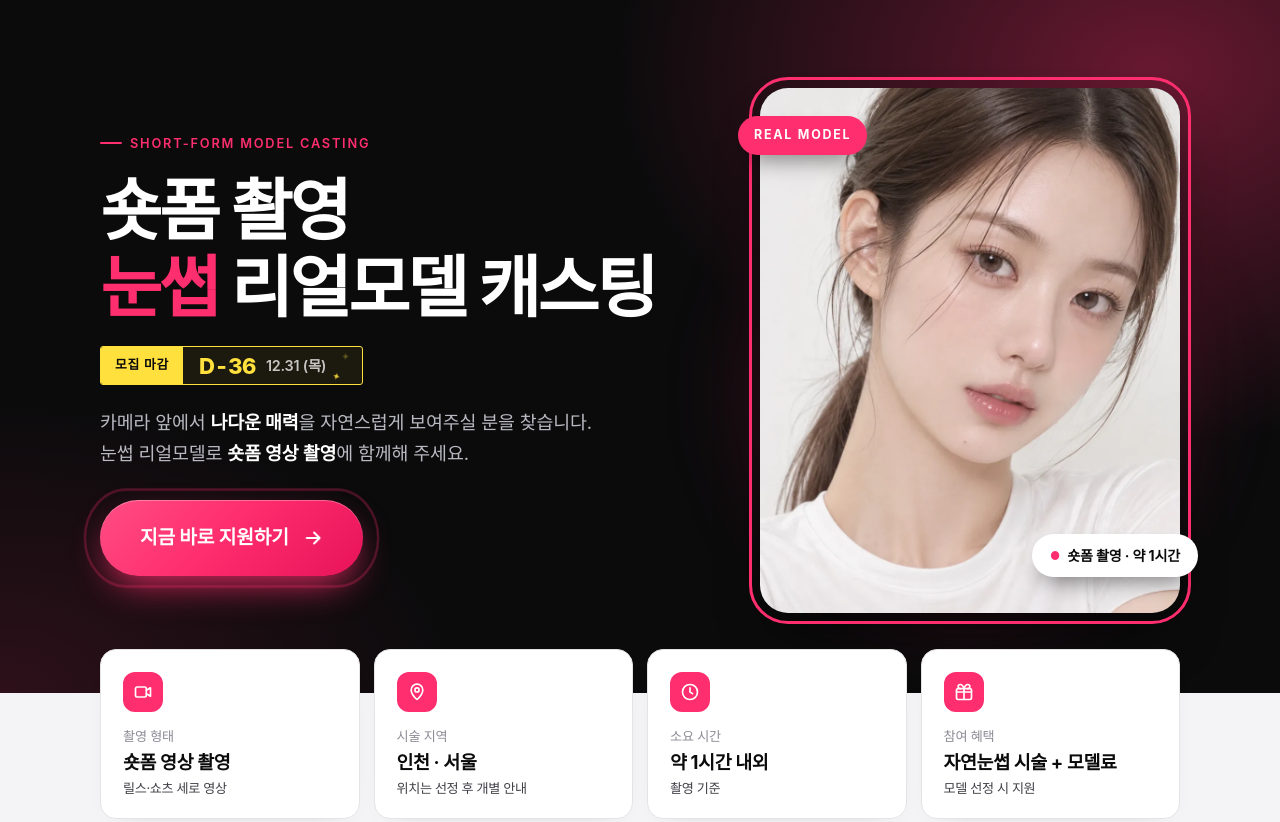
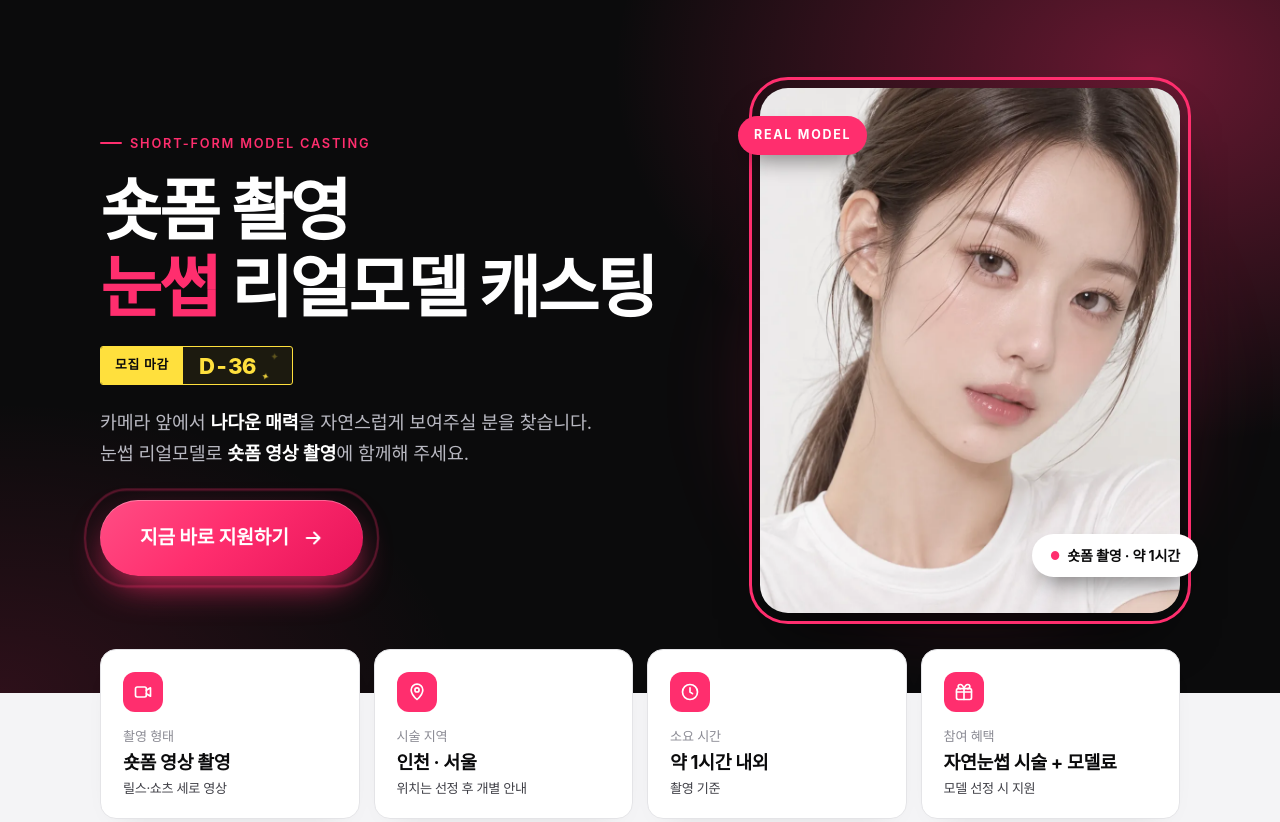
Before and after one commit to shcho-el/Marketing, a plain HTML site: page eyebrow-model.html in a window 1280 px wide. Shown: the top 822 px of the page. Drawn offline with Linux system fonts and the light colour scheme; a web font is replaced by a local one.

Commit message:
눈썹모델 랜딩: D-DAY 태그에서 마감 날짜 표기 제거
Co-Authored-By: Claude Opus 5.5 <noreply@anthropic.com>
Claude-Session: https://claude.ai/code/session_017Qb38PwL8qwx1xCkYCRNeg

```diff
--- a/eyebrow-model.html
+++ b/eyebrow-model.html
@@ -339,7 +339,7 @@ footer{border-top:1px solid var(--line);padding:28px 0 40px;color:var(--faint);f
     <div>
       <span class="eyebrow">Short-form Model Casting</span>
       <h1>숏폼 촬영<br><em>눈썹</em> 리얼모델 캐스팅</h1>
-      <p class="period" id="period"><span>모집 마감</span><b class="dd" id="dday">12월 31일 마감!</b><small class="dd-date" id="ddate" hidden>12.31 (목)</small><i class="spark s1" aria-hidden="true">✦</i><i class="spark s2" aria-hidden="true">✦</i></p>
+      <p class="period" id="period"><span>모집 마감</span><b class="dd" id="dday">12월 31일 마감!</b><small class="dd-date" id="ddate" hidden></small><i class="spark s1" aria-hidden="true">✦</i><i class="spark s2" aria-hidden="true">✦</i></p>
       <p class="lede">카메라 앞에서 <b>나다운 매력</b>을<br class="mbr"> 자연스럽게 보여주실 분을 찾습니다.<br>
         눈썹 리얼모델로 <b>숏폼 영상 촬영</b>에 함께해 주세요.</p>
       <a class="cta cta-hero" href="#apply">지금 바로 지원하기
@@ -675,7 +675,7 @@ const files = {};
   const k = new Date(Date.now() + 9 * 3600e3);
   const n = Math.round((DEADLINE - Date.UTC(k.getUTCFullYear(), k.getUTCMonth(), k.getUTCDate())) / 864e5);
   const dd = document.getElementById('dday'), dt = document.getElementById('ddate');
-  if (n > 0) { dd.textContent = 'D-' + n; dt.hidden = false; }
+  if (n > 0) { dd.textContent = 'D-' + n; }
   else if (n === 0) { dd.textContent = 'D-DAY'; dt.textContent = '오늘 마감!'; dt.hidden = false; }
   else { dd.textContent = '모집이 마감되었습니다'; document.getElementById('period').classList.add('closed'); }
 })();
```
